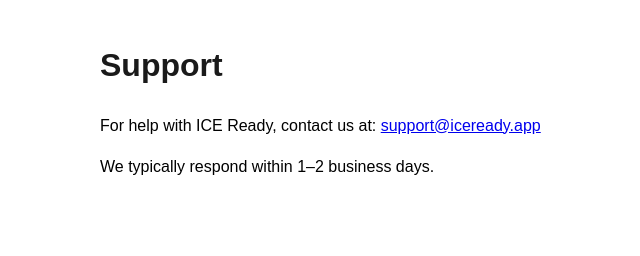
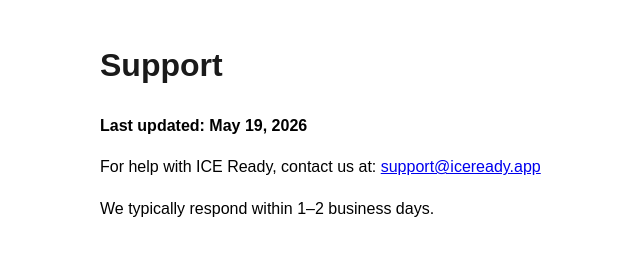
Before and after one commit to iCyberAI/iceready-site, a plain HTML site: page support.html in a window 1280 px wide. Shown: the whole page, without its empty margins (190-830 px from the left). Drawn offline with Linux system fonts and the light colour scheme.

Commit message:
Update support.html with last updated date
Added last updated date to support page.

```diff
--- a/support.html
+++ b/support.html
@@ -11,6 +11,7 @@
 </head>
 <body>
 <h1>Support</h1>
+<p><strong>Last updated: May 19, 2026</strong></p>
 <p>For help with ICE Ready, contact us at: <a href="mailto:support@iceready.app">support@iceready.app</a></p>
 <p>We typically respond within 1–2 business days.</p>
 </body>
```
Lines whose indentation alone changed are shown as unchanged.
